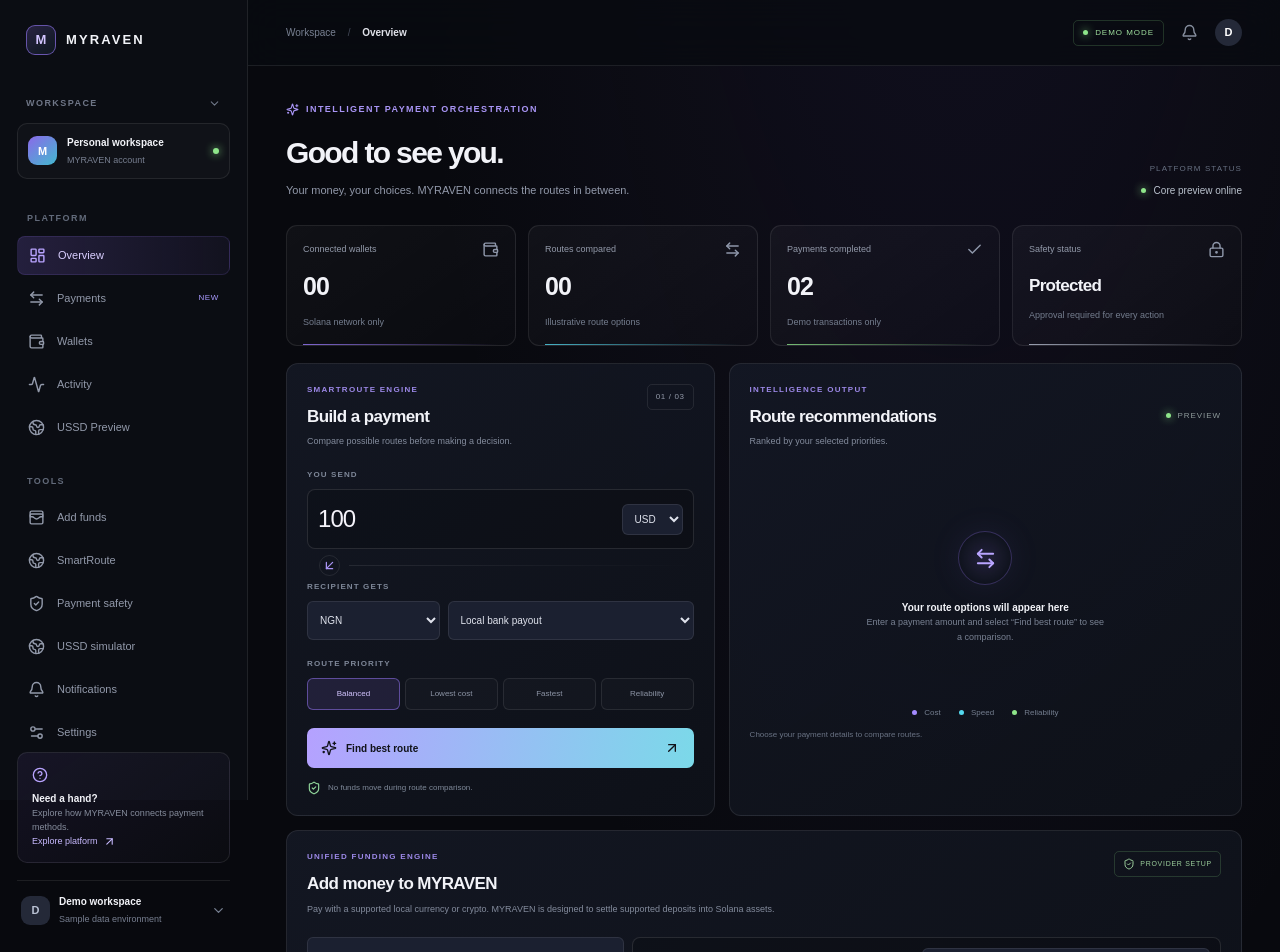
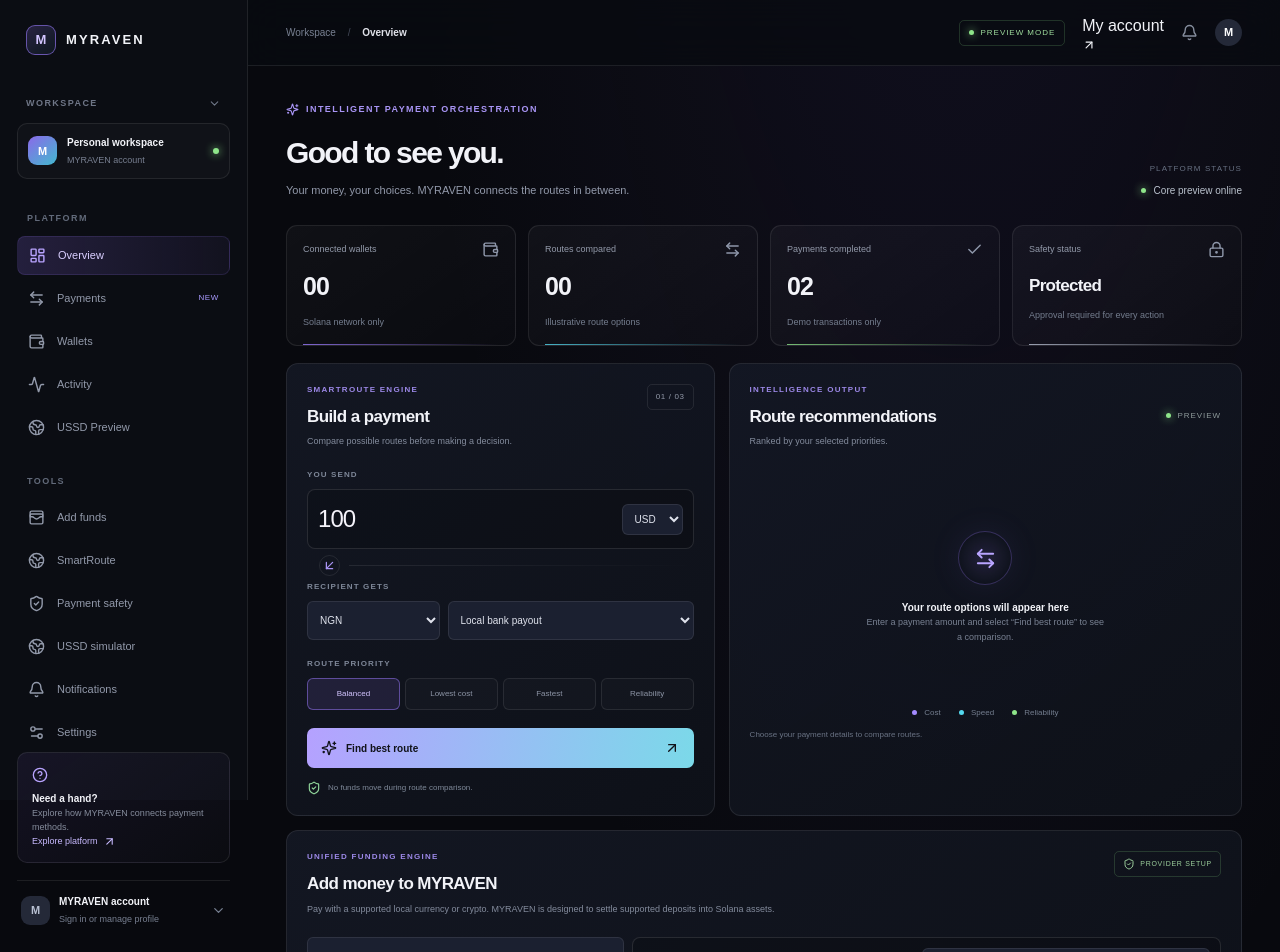
Before and after one commit to voidedfx0/MYRAVEN, a Next.js app: page / in a window 1280 px wide. Shown: the top 952 px of the page. Built offline with nearby package versions, Linux system fonts and the light colour scheme.

Commit message:
feat: add MYRAVEN account entry points

```diff
--- a/app/page.tsx
+++ b/app/page.tsx
@@ -186,7 +186,7 @@ export default function Home() {
         </nav>
         <div className="sidebar-bottom">
           <div className="help-card"><span className="help-icon"><CircleHelp size={16} /></span><b>Need a hand?</b><p>Explore how MYRAVEN connects payment methods.</p><a href="#how">Explore platform <ArrowUpRight size={13} /></a></div>
-          <div className="profile-row"><span className="profile-avatar">D</span><span><b>Demo workspace</b><small>Sample data environment</small></span><ChevronDown size={15} /></div>
+          <a className="profile-row" href="/account"><span className="profile-avatar">M</span><span><b>MYRAVEN account</b><small>Sign in or manage profile</small></span><ChevronDown size={15} /></a>
         </div>
       </aside>
 
@@ -194,7 +194,7 @@ export default function Home() {
         <header className="top-header">
           <button className="mobile-menu" onClick={() => setMenuOpen(!menuOpen)} aria-label="Toggle menu"><Menu size={19} /></button>
           <div className="breadcrumb">Workspace <span>/</span> <b>Overview</b></div>
-          <div className="header-actions"><span className="environment-pill"><i /> DEMO MODE</span><button className="icon-button" aria-label="Notifications"><Bell size={17} /></button><span className="header-avatar">D</span></div>
+          <div className="header-actions"><span className="environment-pill"><i /> PREVIEW MODE</span><a className="account-link" href="/account">My account <ArrowUpRight size={14} /></a><button className="icon-button" aria-label="Notifications"><Bell size={17} /></button><span className="header-avatar">M</span></div>
         </header>
 
         <div className="content-wrap">
```
